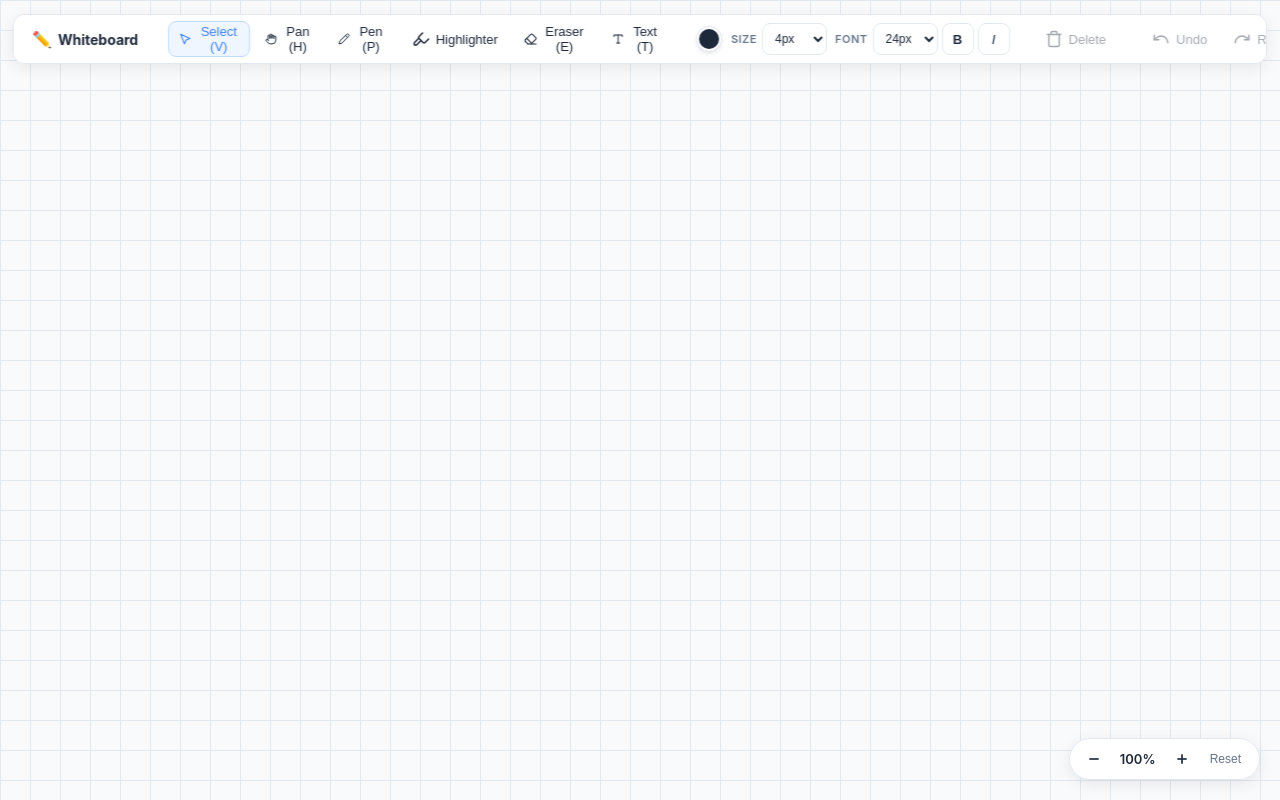
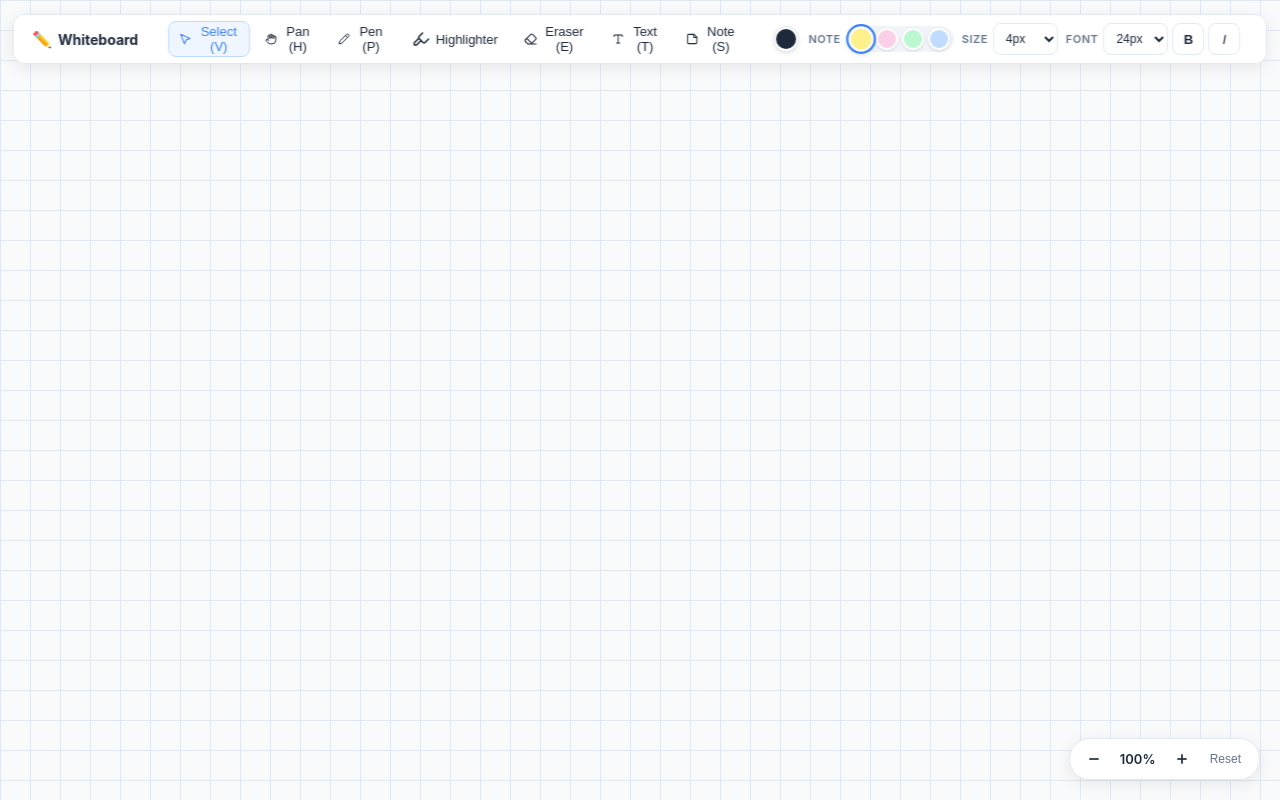
Before and after one commit to hanak13/fuzzy-lamp, a FastAPI app: page / in a window 1280 px wide. Run offline with FastAPI, Linux system fonts and the light colour scheme.

Commit message:
Phase 3: Sticky notes

```diff
--- a/static/css/style.css
+++ b/static/css/style.css
@@ -239,6 +239,35 @@ html, body {
     box-shadow: 0 0 0 1.5px var(--primary-color), 0 3px 6px rgba(0, 0, 0, 0.18);
 }
 
+/* Sticky Note Color Swatches */
+.sticky-color-swatches {
+    display: inline-flex;
+    align-items: center;
+    gap: 4px;
+    padding: 2px 4px;
+    background-color: #f1f5f9;
+    border-radius: 20px;
+}
+
+.sticky-color-btn {
+    width: 22px;
+    height: 22px;
+    border-radius: 50%;
+    border: 2px solid #ffffff;
+    box-shadow: 0 1px 3px rgba(0, 0, 0, 0.12);
+    cursor: pointer;
+    transition: transform 0.15s ease, box-shadow 0.15s ease;
+}
+
+.sticky-color-btn:hover {
+    transform: scale(1.15);
+}
+
+.sticky-color-btn.active {
+    box-shadow: 0 0 0 2px var(--primary-color), 0 2px 5px rgba(0, 0, 0, 0.2);
+    transform: scale(1.15);
+}
+
 /* ==========================================================================
    Canvas Container & Grid Background
    ========================================================================== */
--- a/static/js/whiteboard.js
+++ b/static/js/whiteboard.js
@@ -1,5 +1,5 @@
 /**
- * Whiteboard Web App - Client-side Logic (Phase 2)
+ * Whiteboard Web App - Client-side Logic (Phase 3)
  *
  * Implements:
  * - Full-screen Fabric.js canvas with responsive grid background
@@ -7,7 +7,8 @@
  * - Translucent highlighter using Fabric.js PencilBrush
  * - Eraser using Fabric.js PencilBrush (destination-out & object removal)
  * - Text tool: Click anywhere and type with font size, color, bold, and italic using Fabric.js IText
- * - Select tool: Move, resize, rotate, and delete objects
+ * - Sticky Note tool: Fabric.js Group of a rectangle and editable text with 4 pastel colors (yellow, pink, green, blue)
+ * - Select tool: Move, resize, rotate, and delete objects & sticky notes
  * - Pan (drag) & Zoom (wheel & controls) with zoom percentage indicator
  * - Undo / Redo history management
  */
@@ -26,6 +27,7 @@ document.addEventListener('DOMContentLoaded', () => {
     const btnHighlighter = document.getElementById('btn-highlighter');
     const btnEraser = document.getElementById('btn-eraser');
     const btnText = document.getElementById('btn-text');
+    const btnSticky = document.getElementById('btn-sticky');
 
     // Tool Properties
     const colorPicker = document.getElementById('color-picker');
@@ -35,6 +37,7 @@ document.addEventListener('DOMContentLoaded', () => {
     const btnBold = document.getElementById('btn-bold');
     const btnItalic = document.getElementById('btn-italic');
     const btnDelete = document.getElementById('btn-delete');
+    const stickyColorBtns = document.querySelectorAll('.sticky-color-btn');
 
     // History & Canvas Actions
     const btnUndo = document.getElementById('btn-undo');
@@ -49,15 +52,24 @@ document.addEventListener('DOMContentLoaded', () => {
     const zoomPercentageEl = document.getElementById('zoom-percentage');
 
     // -------------------------------------------------------------------------
-    // 2. State Variables
+    // 2. State Variables & Palette
     // -------------------------------------------------------------------------
-    // Modes: 'select', 'pan', 'pen', 'highlighter', 'eraser', 'text'
+    // Modes: 'select', 'pan', 'pen', 'highlighter', 'eraser', 'text', 'sticky'
     let currentMode = 'select';
 
     // Tool settings
     let currentColor = colorPicker.value || '#1e293b';
     let isBold = false;
     let isItalic = false;
+
+    // Sticky Note pastel colors palette
+    const STICKY_COLORS = {
+        yellow: { bg: '#fef08a', border: '#fde047', text: '#1e293b' },
+        pink: { bg: '#fbcfe8', border: '#f9a8d4', text: '#1e293b' },
+        green: { bg: '#bbf7d0', border: '#86efac', text: '#1e293b' },
+        blue: { bg: '#bfdbfe', border: '#93c5fd', text: '#1e293b' }
+    };
+    let currentStickyColor = 'yellow';
 
     // Pan state tracking
     let isPanning = false;
@@ -89,7 +101,10 @@ document.addEventListener('DOMContentLoaded', () => {
         'fontSize',
         'fontFamily',
         'fontWeight',
-        'fontStyle'
+        'fontStyle',
+        'isStickyNote',
+        'stickyColor',
+        'subTargetCheck'
     ];
 
     // -------------------------------------------------------------------------
@@ -148,7 +163,6 @@ document.addEventListener('DOMContentLoaded', () => {
             canvas.freeDrawingBrush.strokeLineJoin = 'round';
         } else if (currentMode === 'highlighter') {
             canvas.isDrawingMode = true;
-            // Highlighting uses translucent color and wider stroke
             const highlighterWidth = Math.max(16, baseSize * 3);
             canvas.freeDrawingBrush.color = hexToRgba(currentColor, 0.35);
             canvas.freeDrawingBrush.width = highlighterWidth;
@@ -156,7 +170,6 @@ document.addEventListener('DOMContentLoaded', () => {
             canvas.freeDrawingBrush.strokeLineJoin = 'round';
         } else if (currentMode === 'eraser') {
             canvas.isDrawingMode = true;
-            // Eraser uses PencilBrush with feedback stroke while drawing
             const eraserWidth = Math.max(16, baseSize * 3.5);
             canvas.freeDrawingBrush.color = 'rgba(235, 238, 242, 0.85)';
             canvas.freeDrawingBrush.width = eraserWidth;
@@ -168,7 +181,99 @@ document.addEventListener('DOMContentLoaded', () => {
     }
 
     // -------------------------------------------------------------------------
-    // 5. Grid Background Synchronization
+    // 5. Sticky Note Factory Function
+    // -------------------------------------------------------------------------
+    /**
+     * Builds a sticky note as a Fabric.js group of a rectangle and a textbox.
+     */
+    function createStickyNote(x, y, colorKey = currentStickyColor, initialText = 'Type a note...') {
+        const colors = STICKY_COLORS[colorKey] || STICKY_COLORS.yellow;
+        const noteWidth = 180;
+        const noteHeight = 180;
+
+        // Sticky note background rectangle
+        const rect = new fabric.Rect({
+            width: noteWidth,
+            height: noteHeight,
+            fill: colors.bg,
+            stroke: colors.border,
+            strokeWidth: 1.5,
+            rx: 6,
+            ry: 6,
+            originX: 'center',
+            originY: 'center',
+            shadow: new fabric.Shadow({
+                color: 'rgba(0, 0, 0, 0.12)',
+                blur: 10,
+                offsetX: 2,
+                offsetY: 4
+            })
+        });
+
+        // Sticky note text
+        const text = new fabric.Textbox(initialText, {
+            width: noteWidth - 28,
+            fontSize: 16,
+            fontFamily: '-apple-system, BlinkMacSystemFont, "Segoe UI", Roboto, sans-serif',
+            fill: colors.text,
+            textAlign: 'left',
+            originX: 'center',
+            originY: 'center',
+            splitByGrapheme: true,
+            cursorColor: colors.text
+        });
+
+        // Group rectangle and text together
+        const group = new fabric.Group([rect, text], {
+            left: x,
+            top: y,
+            originX: 'center',
+            originY: 'center',
+            isStickyNote: true,
+            stickyColor: colorKey,
+            subTargetCheck: false // Group moves, resizes, and deletes as one object
+        });
+
+        return { group, rect, text };
+    }
+
+    /**
+     * Sets active sticky note color and updates selected note if applicable.
+     */
+    function setStickyColor(colorKey, shouldUpdateSelection = true) {
+        currentStickyColor = colorKey;
+
+        // Update active class on toolbar color swatches
+        stickyColorBtns.forEach(btn => {
+            btn.classList.toggle('active', btn.dataset.color === colorKey);
+        });
+
+        if (shouldUpdateSelection) {
+            const activeObj = canvas.getActiveObject();
+            if (activeObj && activeObj.isStickyNote) {
+                activeObj.stickyColor = colorKey;
+                const rect = activeObj.getObjects().find(o => o.type === 'rect');
+                if (rect) {
+                    const colors = STICKY_COLORS[colorKey] || STICKY_COLORS.yellow;
+                    rect.set({
+                        fill: colors.bg,
+                        stroke: colors.border
+                    });
+                    canvas.renderAll();
+                    saveState();
+                }
+            }
+        }
+    }
+
+    stickyColorBtns.forEach(btn => {
+        btn.addEventListener('click', () => {
+            setStickyColor(btn.dataset.color, true);
+        });
+    });
+
+    // -------------------------------------------------------------------------
+    // 6. Grid Background Synchronization
     // -------------------------------------------------------------------------
     function updateGrid() {
         const zoom = canvas.getZoom();
@@ -183,7 +288,7 @@ document.addEventListener('DOMContentLoaded', () => {
     }
 
     // -------------------------------------------------------------------------
-    // 6. Zoom Controls & Indicator
+    // 7. Zoom Controls & Indicator
     // -------------------------------------------------------------------------
     function updateZoomDisplay() {
         const zoom = canvas.getZoom();
@@ -200,7 +305,6 @@ document.addEventListener('DOMContentLoaded', () => {
         updateGrid();
     }
 
-    // Mouse wheel zoom relative to cursor
     canvas.on('mouse:wheel', (opt) => {
         const delta = opt.e.deltaY;
         let zoom = canvas.getZoom();
@@ -223,7 +327,7 @@ document.addEventListener('DOMContentLoaded', () => {
     zoomPercentageEl.addEventListener('click', resetView);
 
     // -------------------------------------------------------------------------
-    // 7. Mode Management
+    // 8. Mode Management
     // -------------------------------------------------------------------------
     const toolButtons = {
         select: btnSelect,
@@ -231,7 +335,8 @@ document.addEventListener('DOMContentLoaded', () => {
         pen: btnPen,
         highlighter: btnHighlighter,
         eraser: btnEraser,
-        text: btnText
+        text: btnText,
+        sticky: btnSticky
     };
 
     /**
@@ -250,7 +355,6 @@ document.addEventListener('DOMContentLoaded', () => {
             canvas.isDrawingMode = false;
             canvas.selection = true;
             canvas.defaultCursor = 'default';
-            // Enable selection for all objects except eraser masks
             canvas.forEachObject(obj => {
                 if (obj.globalCompositeOperation !== 'destination-out') {
                     obj.selectable = true;
@@ -290,9 +394,15 @@ document.addEventListener('DOMContentLoaded', () => {
             canvas.discardActiveObject();
             canvas.defaultCursor = 'text';
             canvas.forEachObject(obj => {
-                // Keep IText objects selectable in text mode for easy editing
                 obj.selectable = (obj.type === 'i-text');
             });
+            canvas.renderAll();
+        } else if (mode === 'sticky') {
+            canvas.isDrawingMode = false;
+            canvas.selection = false;
+            canvas.discardActiveObject();
+            canvas.defaultCursor = 'copy';
+            canvas.forEachObject(obj => obj.selectable = false);
             canvas.renderAll();
         }
     }
@@ -304,9 +414,10 @@ document.addEventListener('DOMContentLoaded', () => {
     btnHighlighter.addEventListener('click', () => setMode('highlighter'));
     btnEraser.addEventListener('click', () => setMode('eraser'));
     btnText.addEventListener('click', () => setMode('text'));
+    btnSticky.addEventListener('click', () => setMode('sticky'));
 
     // -------------------------------------------------------------------------
-    // 8. Freehand Brush & Eraser Finalization (path:created)
+    // 9. Freehand Brush & Eraser Finalization (path:created)
     // -------------------------------------------------------------------------
     canvas.on('path:created', (opt) => {
         const path = opt.path;
@@ -337,7 +448,7 @@ document.addEventListener('DOMContentLoaded', () => {
     });
 
     // -------------------------------------------------------------------------
-    // 9. Text Tool & Mouse Down Interaction
+    // 10. Mouse Down: Pan, Sticky Notes, Text, Eraser Clicks
     // -------------------------------------------------------------------------
     canvas.on('mouse:down', (opt) => {
         const evt = opt.e;
@@ -362,16 +473,38 @@ document.addEventListener('DOMContentLoaded', () => {
             return;
         }
 
-        // 3. Text Tool: Click anywhere to type using Fabric.js IText
+        // 3. Sticky Note Tool: Click places a sticky note with editable text
+        if (currentMode === 'sticky') {
+            const pointer = canvas.getPointer(opt.e);
+            const { group, text } = createStickyNote(pointer.x, pointer.y, currentStickyColor, 'Type note...');
+
+            canvas.add(group);
+            canvas.renderAll();
+            saveState();
+
+            // Switch to select mode and immediately enter editing on the note's text
+            setMode('select');
+            canvas.setActiveObject(text);
+            text.enterEditing();
+            text.selectAll();
+            canvas.renderAll();
+
+            text.on('editing:exited', () => {
+                canvas.setActiveObject(group);
+                canvas.renderAll();
+                saveState();
+            });
+            return;
+        }
+
+        // 4. Text Tool: Click anywhere to type using Fabric.js IText
         if (currentMode === 'text') {
-            // If user clicked on an existing IText, enter editing mode on it
             if (opt.target && opt.target.type === 'i-text') {
                 canvas.setActiveObject(opt.target);
                 opt.target.enterEditing();
                 return;
             }
 
-            // Clicked on blank canvas: create new IText
             const pointer = canvas.getPointer(opt.e);
             const fontSize = parseInt(selectFontSize.value, 10) || 24;
 
@@ -393,7 +526,6 @@ document.addEventListener('DOMContentLoaded', () => {
             textObj.selectAll();
             canvas.renderAll();
 
-            // Auto-clean empty text on exit
             textObj.on('editing:exited', () => {
                 if (textObj.text.trim() === '') {
                     canvas.remove(textObj);
@@ -402,6 +534,26 @@ document.addEventListener('DOMContentLoaded', () => {
                     saveState();
                 }
             });
+        }
+    });
+
+    // Double-click on sticky note enters text editing mode
+    canvas.on('mouse:dblclick', (opt) => {
+        if (opt.target && opt.target.isStickyNote) {
+            const group = opt.target;
+            const textObj = group.getObjects().find(o => o.type === 'textbox' || o.type === 'i-text');
+            if (textObj) {
+                canvas.setActiveObject(textObj);
+                textObj.enterEditing();
+                textObj.selectAll();
+                canvas.renderAll();
+
+                textObj.on('editing:exited', () => {
+                    canvas.setActiveObject(group);
+                    canvas.renderAll();
+                    saveState();
+                });
+            }
         }
     });
 
@@ -430,6 +582,8 @@ document.addEventListener('DOMContentLoaded', () => {
                 canvas.defaultCursor = 'crosshair';
             } else if (currentMode === 'text') {
                 canvas.defaultCursor = 'text';
+            } else if (currentMode === 'sticky') {
+                canvas.defaultCursor = 'copy';
             } else {
                 canvas.defaultCursor = 'default';
             }
@@ -440,15 +594,21 @@ document.addEventListener('DOMContentLoaded', () => {
     window.addEventListener('mouseup', stopPanning);
 
     // -------------------------------------------------------------------------
-    // 10. Selection, Move, Resize & Delete Controls
+    // 11. Selection, Move, Resize & Delete Controls
     // -------------------------------------------------------------------------
     function updateSelectionUI() {
         const activeObjs = canvas.getActiveObjects();
         btnDelete.disabled = (!activeObjs || activeObjs.length === 0);
 
-        // If a single IText is selected, sync formatting controls to its values
         const activeObj = canvas.getActiveObject();
-        if (activeObj && activeObj.type === 'i-text') {
+        if (activeObj) {
+            // If sticky note selected, highlight its color swatch
+            if (activeObj.isStickyNote && activeObj.stickyColor) {
+                setStickyColor(activeObj.stickyColor, false);
+            }
+
+            // If a standalone IText is selected, sync font formatting controls
+            if (activeObj.type === 'i-text') {
                 selectFontSize.value = String(activeObj.fontSize || 24);
                 if (activeObj.fill && activeObj.fill.startsWith('#')) {
                     currentColor = activeObj.fill;
@@ -461,6 +621,7 @@ document.addEventListener('DOMContentLoaded', () => {
                 btnItalic.classList.toggle('active', isItalic);
             }
         }
+    }
 
     canvas.on('selection:created', updateSelectionUI);
     canvas.on('selection:updated', updateSelectionUI);
@@ -469,7 +630,7 @@ document.addEventListener('DOMContentLoaded', () => {
     });
 
     /**
-     * Deletes currently selected objects on canvas.
+     * Deletes currently selected objects or sticky notes.
      */
     function deleteSelectedObjects() {
         const activeObjs = canvas.getActiveObjects();
@@ -484,14 +645,12 @@ document.addEventListener('DOMContentLoaded', () => {
     btnDelete.addEventListener('click', deleteSelectedObjects);
 
     // -------------------------------------------------------------------------
-    // 11. Property Handlers (Color, Stroke Size, Font Size, Bold, Italic)
+    // 12. Property Handlers (Color, Stroke Size, Font Size, Bold, Italic)
     // -------------------------------------------------------------------------
-    // Color change
     colorPicker.addEventListener('input', (e) => {
         currentColor = e.target.value;
         colorPreview.style.backgroundColor = currentColor;
 
-        // If an IText object is currently selected, update its fill color
         const activeObj = canvas.getActiveObject();
         if (activeObj && activeObj.type === 'i-text') {
             activeObj.set('fill', currentColor);
@@ -499,20 +658,17 @@ document.addEventListener('DOMContentLoaded', () => {
             saveState();
         }
 
-        // Update active brush
         if (canvas.isDrawingMode) {
             updateBrushSettings();
         }
     });
 
-    // Stroke size change (Pen, Highlighter, Eraser)
     selectStrokeSize.addEventListener('change', () => {
         if (canvas.isDrawingMode) {
             updateBrushSettings();
         }
     });
 
-    // Font size change
     selectFontSize.addEventListener('change', () => {
         const activeObj = canvas.getActiveObject();
         if (activeObj && activeObj.type === 'i-text') {
@@ -522,7 +678,6 @@ document.addEventListener('DOMContentLoaded', () => {
         }
     });
 
-    // Bold toggle
     btnBold.addEventListener('click', () => {
         isBold = !isBold;
         btnBold.classList.toggle('active', isBold);
@@ -535,7 +690,6 @@ document.addEventListener('DOMContentLoaded', () => {
         }
     });
 
-    // Italic toggle
     btnItalic.addEventListener('click', () => {
         isItalic = !isItalic;
         btnItalic.classList.toggle('active', isItalic);
@@ -549,11 +703,8 @@ document.addEventListener('DOMContentLoaded', () => {
     });
 
     // -------------------------------------------------------------------------
-    // 12. Keyboard Shortcuts & Typing Detection
+    // 13. Keyboard Shortcuts & Typing Detection
     // -------------------------------------------------------------------------
-    /**
-     * Checks if user is currently typing in an IText or HTML form input.
-     */
     function isUserTyping() {
         const activeObj = canvas.getActiveObject();
         if (activeObj && activeObj.isEditing) return true;
@@ -599,6 +750,7 @@ document.addEventListener('DOMContentLoaded', () => {
         if (e.key === 'k' || e.key === 'K') setMode('highlighter');
         if (e.key === 'e' || e.key === 'E') setMode('eraser');
         if (e.key === 't' || e.key === 'T') setMode('text');
+        if (e.key === 's' || e.key === 'S' || e.key === 'n' || e.key === 'N') setMode('sticky');
 
         // Undo: Ctrl+Z or Cmd+Z
         if ((e.ctrlKey || e.metaKey) && (e.key === 'z' || e.key === 'Z') && !e.shiftKey) {
@@ -627,12 +779,14 @@ document.addEventListener('DOMContentLoaded', () => {
                 canvas.defaultCursor = 'crosshair';
             } else if (currentMode === 'text') {
                 canvas.defaultCursor = 'text';
+            } else if (currentMode === 'sticky') {
+                canvas.defaultCursor = 'copy';
             }
         }
     });
 
     // -------------------------------------------------------------------------
-    // 13. Undo / Redo History Management
+    // 14. Undo / Redo History Management
     // -------------------------------------------------------------------------
     function updateHistoryButtons() {
         btnUndo.disabled = undoStack.length <= 1;
@@ -685,7 +839,6 @@ document.addEventListener('DOMContentLoaded', () => {
                 canvas.setViewportTransform(currentVpt);
             }
 
-            // Restore selectable states according to currentMode
             canvas.forEachObject(obj => {
                 if (obj.globalCompositeOperation === 'destination-out') {
                     obj.selectable = false;
@@ -714,7 +867,7 @@ document.addEventListener('DOMContentLoaded', () => {
     canvas.on('object:removed', () => saveState());
 
     // -------------------------------------------------------------------------
-    // 14. Sample Shapes & Clear
+    // 15. Sample Shapes & Clear
     // -------------------------------------------------------------------------
     const colors = ['#60a5fa', '#34d399', '#f87171', '#fbbf24', '#a78bfa', '#f472b6'];
     let colorIndex = 0;
@@ -754,7 +907,7 @@ document.addEventListener('DOMContentLoaded', () => {
     });
 
     // -------------------------------------------------------------------------
-    // 15. Initial Boot
+    // 16. Initial Boot
     // -------------------------------------------------------------------------
     saveState();
     updateZoomDisplay();
--- a/templates/index.html
+++ b/templates/index.html
@@ -64,6 +64,13 @@
                 </svg>
                 <span>Text (T)</span>
             </button>
+            <button id="btn-sticky" class="btn tool-btn" title="Sticky Note (S) - Click on canvas to place">
+                <svg width="18" height="18" viewBox="0 0 24 24" fill="none" stroke="currentColor" stroke-width="2" stroke-linecap="round" stroke-linejoin="round">
+                    <path d="M15.5 3H5a2 2 0 0 0-2 2v14a2 2 0 0 0 2 2h14a2 2 0 0 0 2-2V8.5L15.5 3Z"/>
+                    <path d="M15 3v6h6"/>
+                </svg>
+                <span>Note (S)</span>
+            </button>
         </div>
 
         <div class="toolbar-separator"></div>
@@ -78,7 +85,16 @@
                 </label>
             </div>
 
-            <!-- Stroke Size (Pen, Highlighter, Eraser) -->
+            <!-- Sticky Note Colors: Yellow, Pink, Green, Blue -->
+            <div id="prop-sticky-group" class="prop-item" title="Sticky Note Color">
+                <span class="prop-label">Note</span>
+                <div class="sticky-color-swatches">
+                    <button type="button" class="sticky-color-btn active" data-color="yellow" style="background-color: #fef08a;" title="Yellow Note"></button>
+                    <button type="button" class="sticky-color-btn" data-color="pink" style="background-color: #fbcfe8;" title="Pink Note"></button>
+                    <button type="button" class="sticky-color-btn" data-color="green" style="background-color: #bbf7d0;" title="Green Note"></button>
+                    <button type="button" class="sticky-color-btn" data-color="blue" style="background-color: #bfdbfe;" title="Blue Note"></button>
+                </div>
+            </div>
             <div id="prop-size-group" class="prop-item" title="Stroke / Eraser Width">
                 <span class="prop-label">Size</span>
                 <select id="select-stroke-size" class="prop-select">
```
Also changed, not shown: README.md. Lines whose indentation alone changed are shown as unchanged.
